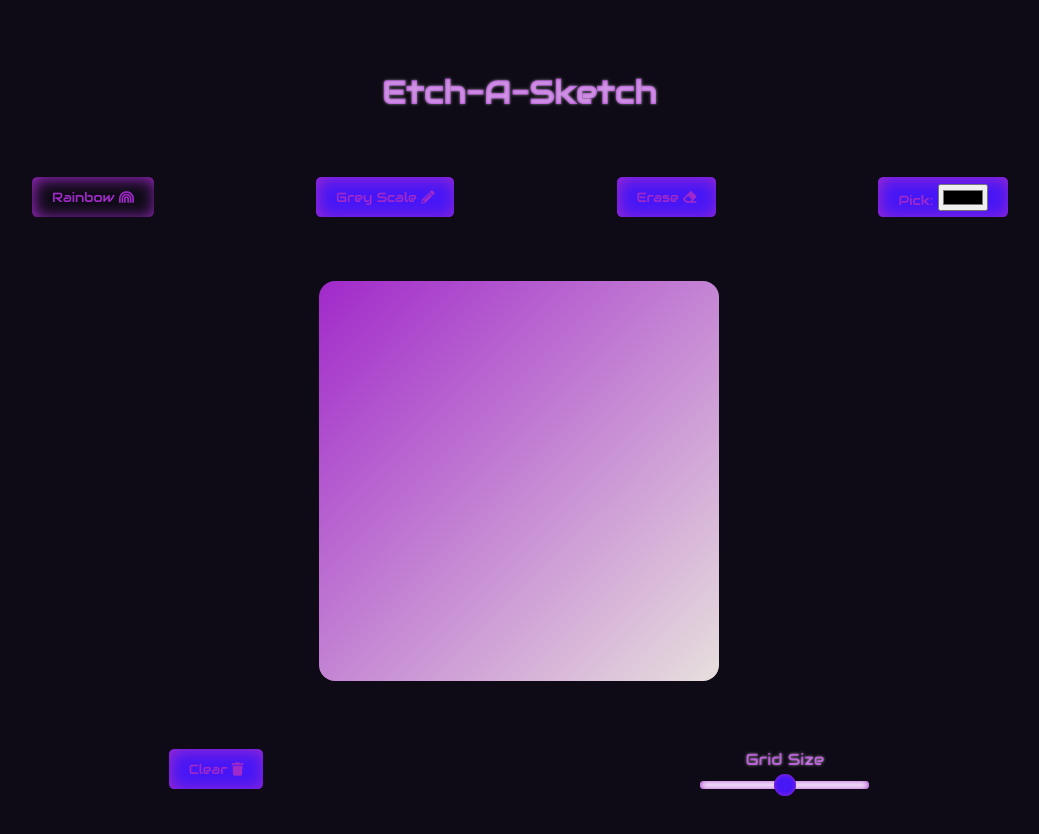
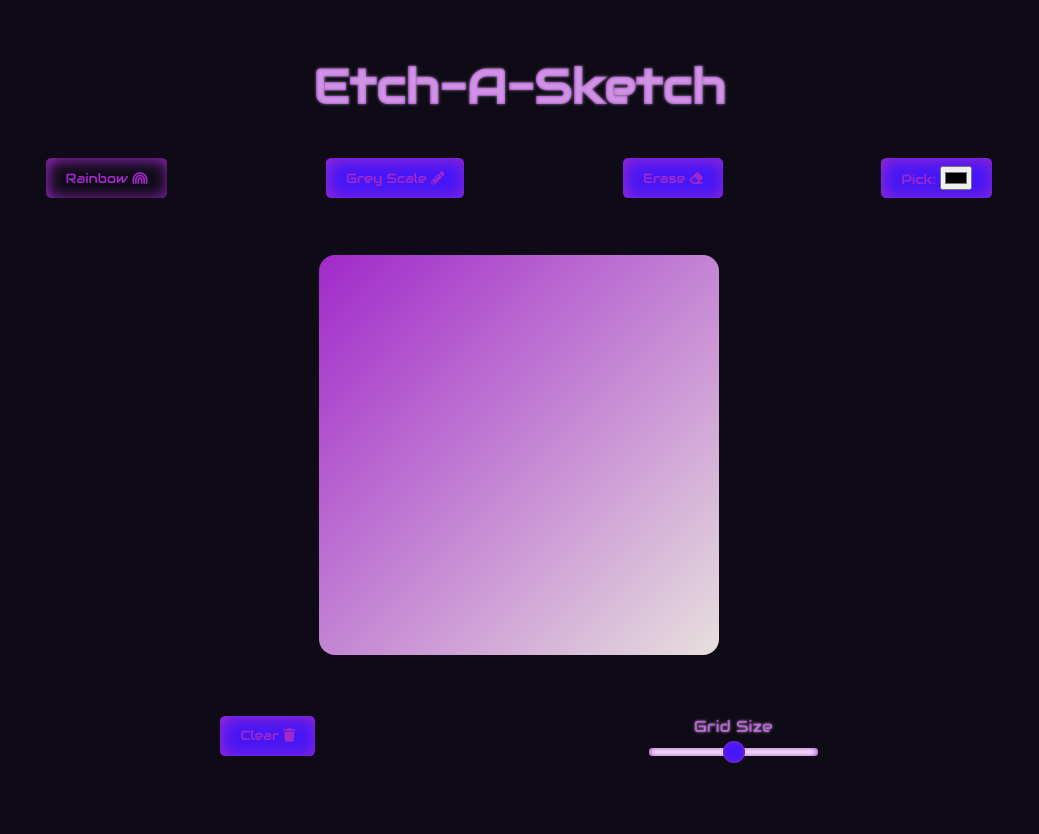
Before and after one commit to ebaldacchino/etch-a-sketch, a plain HTML site: page index.html in a window 1280 px wide. Shown: the whole page, without its empty margins (121-1160 px from the left). Drawn offline with Linux system fonts and the light colour scheme.

Commit message:
Add files via upload

```diff
--- a/styles.css
+++ b/styles.css
@@ -6,24 +6,24 @@
 	outline: none;
 }
 :root {
-	/* --fresh: #4abdac;
-	--vermillion: #fc4a1a;
-	--sunshine: #f7b733;
-    --clean: #dfdce3; */
 	--void: #0e0b16;
 	--fuschia: #a129ca;
 	--jewel: #4717f6;
 	--stark: #e7dfdd;
 }
 body {
+	display: flex;
 	background-color: var(--void);
 	color: var(--stark);
+	height: 100vh;
+	justify-content: space-around;
+	align-items: stretch;
+	overflow: hidden;
 }
 body,
 label {
 	flex-flow: column nowrap;
 }
-body,
 form,
 .grid,
 article,
@@ -32,13 +32,11 @@ label {
 	justify-content: center;
 	align-items: center;
 }
-header {
+header,
+article {
 	width: 100%;
 }
-article {
-	width: 90%;
-	justify-content: space-around;
-}
+
 main {
 	display: flex;
 	flex-flow: row wrap;
@@ -49,6 +47,7 @@ main {
 		var(--fuschia),
 		var(--stark)
 	);
+	margin: 0 auto;
 	overflow: hidden;
 	border-radius: 2vh;
 }
@@ -59,6 +58,9 @@ main {
 		border-radius: 3vw;
 	}
 }
+article {
+	justify-content: space-evenly;
+}
 form,
 header,
 input {
@@ -66,7 +68,7 @@ input {
 }
 h1,
 article {
-	margin: 5vw;
+	margin: 5vh 0;
 }
 h1,
 label {
@@ -123,3 +125,15 @@ input[type='range']::-webkit-slider-thumb {
 	background-color: var(--jewel);
 	box-shadow: inset 0 0 0.25rem var(--fuschia);
 }
+input[type='color'] {
+	height: 1.5rem;
+	width: 2rem;
+}
+h1 {
+	font-size: 3rem;
+}
+@media screen and (max-width: 600px) {
+	* {
+		font-size: 2.5vw;
+	}
+}
```
